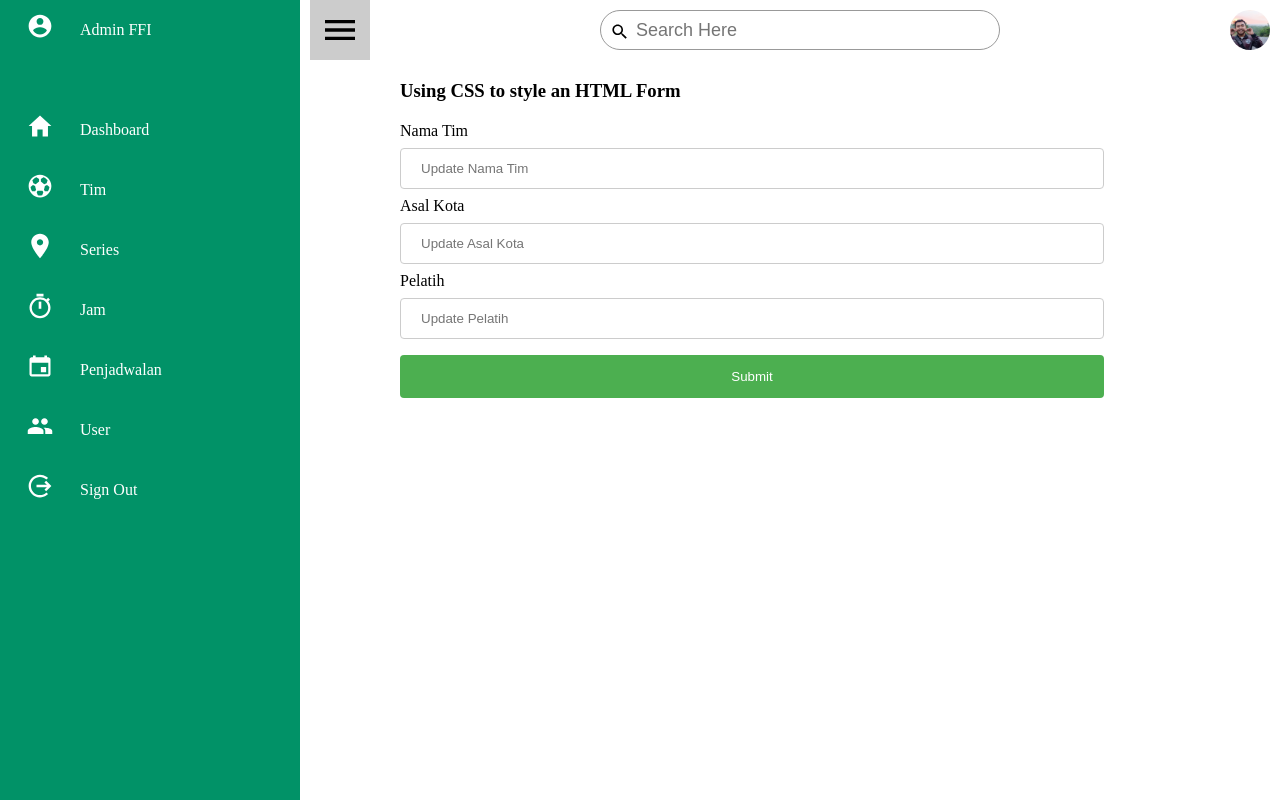
After one commit to personne01/GA-Penjadwalan-liga, a CodeIgniter 4 app: template app/Views/dashboard/timEdit.php in a window 1280 px wide. The commit adds this page. Run offline with PHP 8.4 and a stand-in for CodeIgniter, Linux system fonts and the light colour scheme; the template is opened without the code that fills it, so the values that code supplies are empty; some libraries are stand-ins or nearby versions.

```diff
--- a/app/Config/Routes.php
+++ b/app/Config/Routes.php
@@ -42,7 +42,9 @@ $routes->get('/dashboard/jam', 'Jam::index');
 $routes->get('/dashboard/users', 'Users::index');
 $routes->get('/dashboard/penjadwalan', 'Penjadwalan::index');
 $routes->get('/dashboard/users/(:segment)', 'Users::detail/$1');
+$routes->get('/dashboard/tim/edit/(:segment)', 'Tim::edit/$1');
 $routes->get('/dashboard/layoutNative', 'Dashboard::layoutNative');
+$routes->get('/dashboard/createUsers', 'Users::create');
 $routes->get('/login', 'Login::index');
 $routes->get('/register', 'register::index');
 
--- a/app/Controllers/Jam.php
+++ b/app/Controllers/Jam.php
@@ -14,6 +14,7 @@ class Jam extends BaseController
     }
     public function index()
     {
+        $session = session();
         $jam = $this->jamModel->findAll();
         $data = [
             'title' => 'Jam',
--- a/app/Controllers/Login.php
+++ b/app/Controllers/Login.php
@@ -31,7 +31,7 @@ class Login extends BaseController
                     'logged_in'     => TRUE
                 ];
                 $session->set($ses_data);
-                return redirect()->to('/dashboard');
+                return redirect()->to('/dashboard/index');
             } else {
                 $session->setFlashdata('msg', 'Wrong Password');
                 return redirect()->to('/login');
--- a/app/Views/dashboard/index.php
+++ b/app/Views/dashboard/index.php
@@ -1,6 +1,7 @@
 <?= $this->extend('dashboard/layout-native'); ?>
 <?= $this->section('content'); ?>
 
+<?= $session ?>
 
 <div class="container-fluid px-4">
     <h1 class="mt-4">Dashboard</h1>
--- a/app/Views/dashboard/layout-native.php
+++ b/app/Views/dashboard/layout-native.php
@@ -300,7 +300,7 @@
                     </a>
                 </li>
                 <li>
-                    <a href="/dashboard/users">
+                    <a href="users">
                         <span class="icon">
                             <ion-icon name="people"></ion-icon>
                         </span>
--- /dev/null
+++ b/app/Views/dashboard/timEdit.php
@@ -0,0 +1,62 @@
+<?= $this->extend('dashboard/layout-native'); ?>
+<?= $this->section('content'); ?>
+<style>
+    input[type=text],
+    select {
+        width: 100%;
+        padding: 12px 20px;
+        margin: 8px 0;
+        display: inline-block;
+        border: 1px solid #ccc;
+        border-radius: 4px;
+        box-sizing: border-box;
+    }
+
+    input[type=submit] {
+        width: 100%;
+        background-color: #4CAF50;
+        color: white;
+        padding: 14px 20px;
+        margin: 8px 0;
+        border: none;
+        border-radius: 4px;
+        cursor: pointer;
+    }
+
+    input[type=submit]:hover {
+        background-color: #45a049;
+    }
+
+    .ini {
+        margin: 20px auto;
+
+    }
+
+    form {
+        width: 80%;
+        margin-top: 20px;
+    }
+</style>
+
+<div class="ini">
+    <h3>Using CSS to style an HTML Form</h3>
+
+
+    <form action="/tim/update/<?= $i['id_tim']; ?>" method="post">
+
+        <label for="namaTim">Nama Tim</label>
+        <input type="text" id="namaTim" name="firstname" placeholder="Update Nama Tim">
+
+        <label for="asalKota">Asal Kota</label>
+        <input type="text" id="asalKota" name="lastname" placeholder="Update Asal Kota">
+
+        <label for="pelatih">Pelatih</label>
+        <input type="text" id="pelatih" name="lastname" placeholder="Update Pelatih">
+
+
+        <input type="submit" value="Submit">
+    </form>
+</div>
+
+
+<?= $this->endSection(); ?>
```
Also changed, not shown: app/Controllers/Dashboard.php (+0 -36 lines), app/Controllers/Penjadwalan.php (+9 -6 lines), app/Controllers/Tim.php (+15 -0 lines), app/Controllers/Users.php (+34 -0 lines), app/Models/TimModel.php (+9 -3 lines), app/Views/dashboard/tim.php (+6 -3 lines), app/Views/dashboard/users.php (+27 -0 lines), app/Views/dashboard/usersAdd.php (added, +78 -0 lines).
